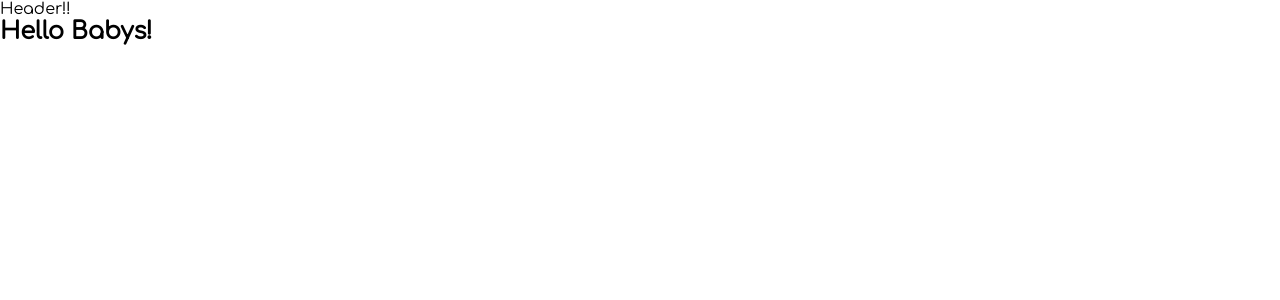
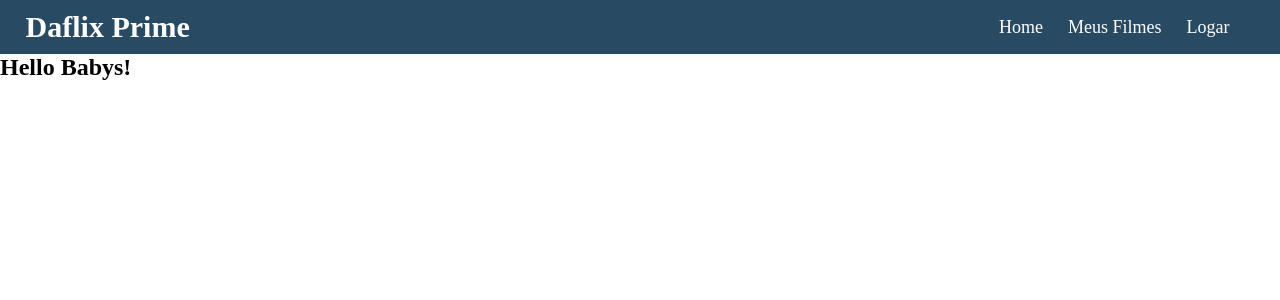
Before and after one commit to SottoMayor/React-CatalogFilms, a React (Create React App) app: page / in a window 1280 px wide. Shown: the top 300 px of the page. Built offline with nearby package versions, Linux system fonts and the light colour scheme.

Commit message:
Creating a Header Component

```diff
--- /dev/null
+++ b/src/Layout/Header.js
@@ -0,0 +1,29 @@
+import React from 'react';
+import { StyledHeader } from '../styled-components/Styles';
+
+const Header = () => {
+    return (
+        <StyledHeader>
+            <figure>
+                <h2>Daflix Prime</h2>
+            </figure>
+
+            <nav>
+                <ul>
+                    <li>
+                        <a href="/">Home</a>
+                    </li>
+                    <li>
+                        <a href="/salvos">Meus Filmes</a>
+                    </li>
+                    <li>
+                        <a href="/logar">Logar</a>
+                    </li>
+                </ul>
+            </nav>
+
+        </StyledHeader>
+    )
+}
+
+export default Header
--- a/src/Layout/Layout.js
+++ b/src/Layout/Layout.js
@@ -1,11 +1,10 @@
-import React, { Fragment } from 'react'
+import React, { Fragment } from 'react';
+import Header from './Header';
 
 const Layout = (props) => {
     return (
         <Fragment>
-            <header>
-                Header!!
-            </header>
+            <Header/>
             <main>
                 {props.children}
             </main>
--- a/src/styled-components/Styles.js
+++ b/src/styled-components/Styles.js
@@ -0,0 +1,38 @@
+import styled from "styled-components"
+
+export const StyledHeader = styled.header`
+
+    display: flex;
+    justify-content: space-between;
+    align-items: center;
+    padding: 10px 2%;
+    background-color: ${props => props.theme.primary};
+
+    & > figure > h2{
+        color: ${props => props.theme.text};
+        font-size: 30px;
+    }
+
+    & > nav > ul{
+        display: flex;
+    }
+
+    & > nav > ul > li{
+        margin-right: 25px;
+        list-style-type: none;
+    }
+
+    & > nav > ul > li > a{
+        text-decoration: none;
+        color: ${props => props.theme.text};
+        font-size: 18px;
+    }
+
+    & > nav > ul > li > a:hover,
+    & > nav > ul > li > a:active
+    {
+        color: ${props => props.theme.background};
+        border-bottom: 2px solid ${props => props.theme.background};
+    }
+
+`
```
